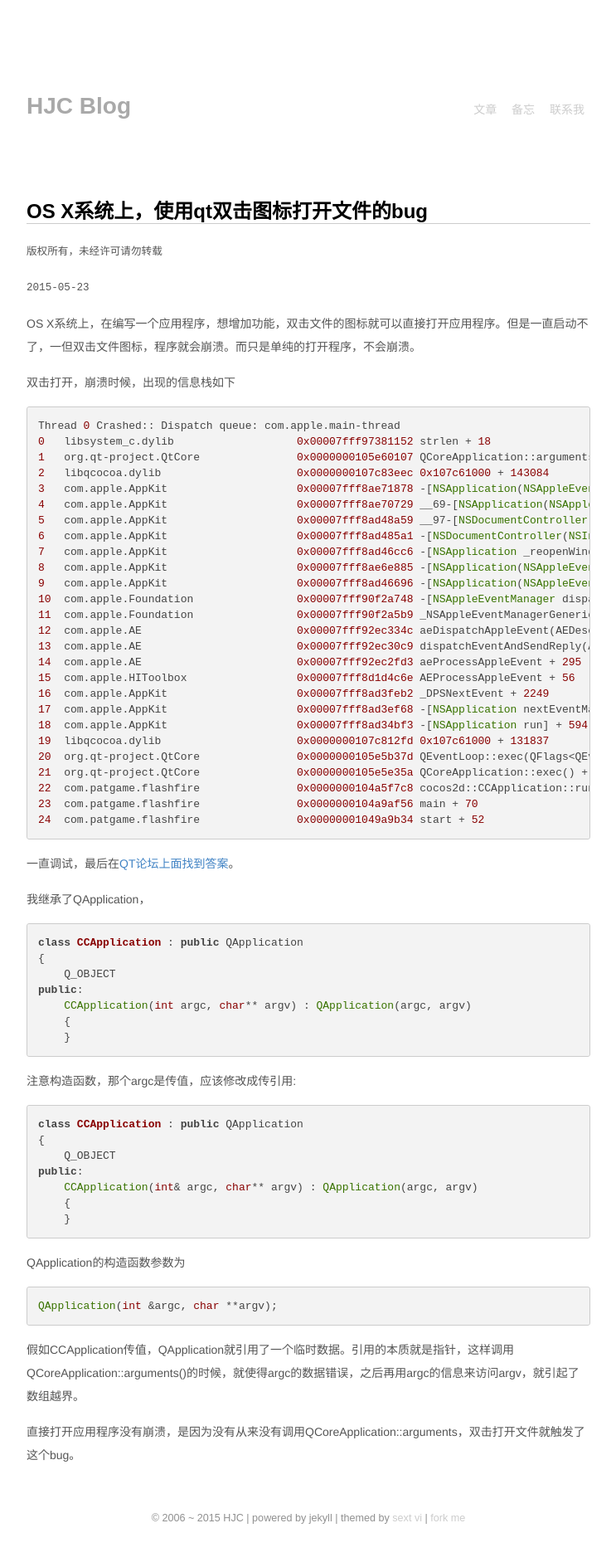
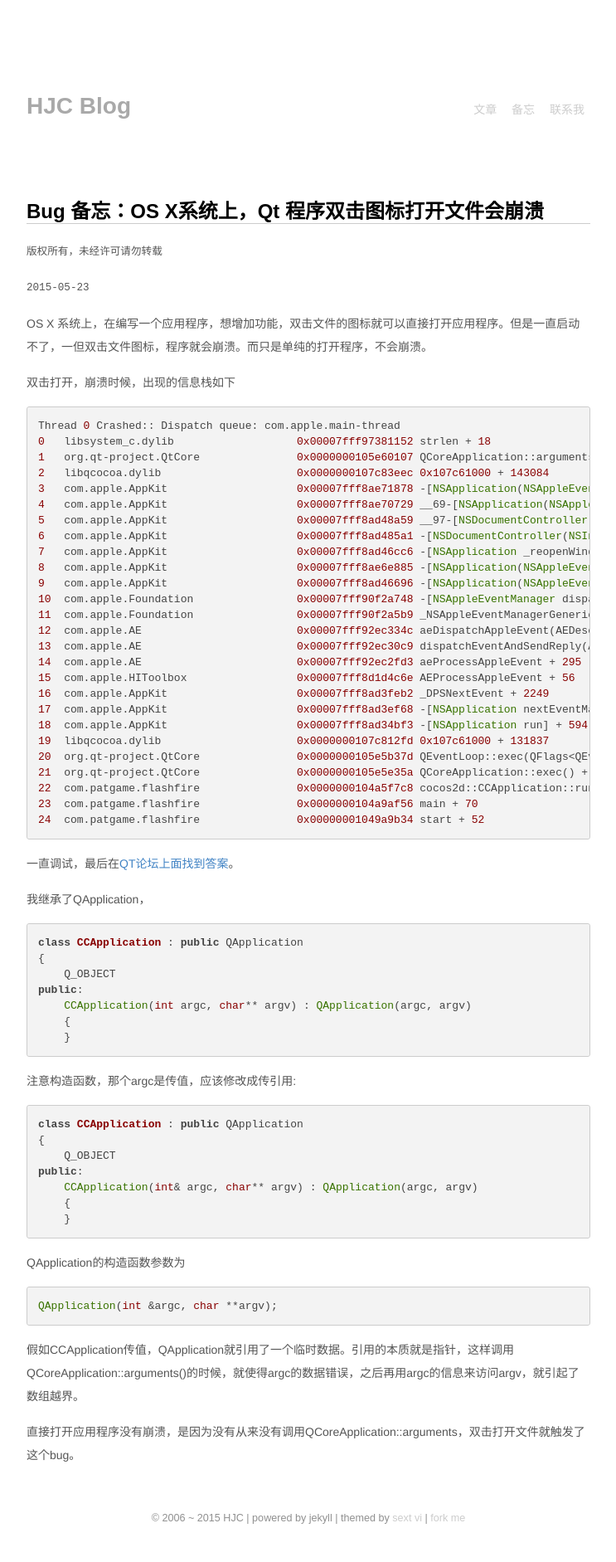
Before and after one commit to jzpangpang/hjcapple.github.com, a Jekyll site: the page built from _posts/2015-05-23-qt-open-file.md, in a window 1280 px wide. Shown: the whole page at 83% size, without its empty margins (268-1011 px from the left). Built offline with Jekyll 4.4.1, drawn with Linux system fonts in a browser that asks for light colours; nearby versions of some CDN libraries; Markdown is read by kramdown in place of the engine named in the settings.

```diff
--- a/_posts/2015-05-23-qt-open-file.md
+++ b/_posts/2015-05-23-qt-open-file.md
@@ -1,11 +1,11 @@
 ---
-title: OS X系统上，使用qt双击图标打开文件的bug
+title: Bug 备忘：OS X系统上，Qt 程序双击图标打开文件会崩溃
 layout: post
 published: true
 
 ---
 
-OS X系统上，在编写一个应用程序，想增加功能，双击文件的图标就可以直接打开应用程序。但是一直启动不了，一但双击文件图标，程序就会崩溃。而只是单纯的打开程序，不会崩溃。
+OS X 系统上，在编写一个应用程序，想增加功能，双击文件的图标就可以直接打开应用程序。但是一直启动不了，一但双击文件图标，程序就会崩溃。而只是单纯的打开程序，不会崩溃。
 
 双击打开，崩溃时候，出现的信息栈如下
 
```
Also changed, not shown: _posts/2014-08-31-file-handle-leak.md (+1 -1 lines), _posts/2014-12-19-lua-step-bug.md (+1 -1 lines), _posts/2015-01-17-static-string-bug.md (+1 -1 lines), _posts/2015-10-29-bug-swift-call-objc-ext.md (added, +28 -0 lines).
